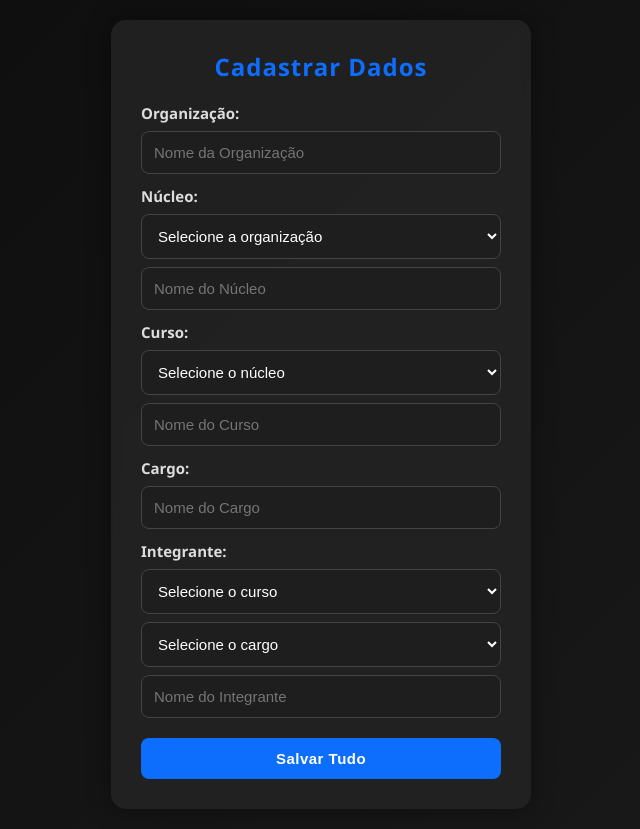
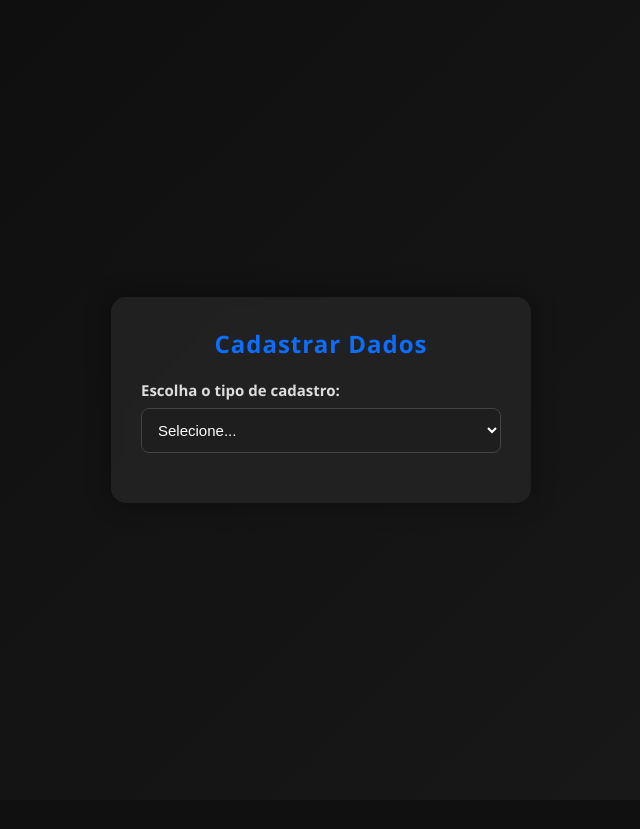
Before and after one commit to guivasdev/TCC_Qualifica-o_Guilherme_Caio, a PHP site: template view/html/form.php in a window 1280 px wide. Shown: the whole page, without its empty margins (319-959 px from the left). After the commit the page ends 503 px from the top, so only its background shows below. Run offline with PHP 8.4, Linux system fonts and the light colour scheme; the template is opened without the code that fills it: most values are stand-ins (such as "Sample title", 1, 10 or a date in 2020).

Commit message:
atualizao 1.5

```diff
--- a/view/html/form.php
+++ b/view/html/form.php
@@ -123,55 +123,134 @@ $base = '/TCC_Qualifica-o_Guilherme_Caio';
     <div class="container">
     <h2>Cadastrar Dados</h2>
 
-    <form action="?acao=salvar" method="POST">
+    <form action="?acao=salvar" method="POST" id="form-dinamico">
+        <input type="hidden" name="tabela" id="tabela">
 
-        <!-- Organização -->
-        <label>Organização:</label>
-        <input type="text" name="organizacao_nome" placeholder="Nome da Organização">
+        <div class="form-group">
+            <label>Escolha o tipo de cadastro:</label>
+            <select id="tipo-cadastro">
+                <option value="">Selecione...</option>
+                <option value="organizacao">Organização</option>
+                <option value="nucleo">Núcleo</option>
+                <option value="curso">Curso</option>
+                <option value="cargo">Cargo</option>
+                <option value="integrante">Integrante</option>
+            </select>
+        </div>
 
-        <!-- Núcleo -->
-        <label>Núcleo:</label>
-        <select name="nucleo_organizacao_id">
-            <option value="">Selecione a organização</option>
-            <?php foreach ($organizacoes as $org): ?>
-                <option value="<?= $org['id'] ?>"><?= htmlspecialchars($org['nome']) ?></option>
-            <?php endforeach; ?>
-        </select>
-        <input type="text" name="nucleo_nome" placeholder="Nome do Núcleo">
+        <!-- Campos Dinâmicos -->
+        <div id="campos-dinamicos"></div>
 
-        <!-- Curso -->
-        <label>Curso:</label>
-        <select name="curso_nucleo_id">
-            <option value="">Selecione o núcleo</option>
-            <?php foreach ($nucleos as $nuc): ?>
-                <option value="<?= $nuc['id'] ?>"><?= htmlspecialchars($nuc['nome']) ?></option>
-            <?php endforeach; ?>
-        </select>
-        <input type="text" name="curso_nome" placeholder="Nome do Curso">
+        <button type="submit" id="btn-salvar" style="display:none;">Salvar</button>
+    </form>
+</div>
 
-        <!-- Cargo -->
-        <label>Cargo:</label>
-        <input type="text" name="cargo_nome" placeholder="Nome do Cargo">
+<style>
+.form-group {
+    margin-bottom: 20px;
+}
 
-        <!-- Integrante -->
-        <label>Integrante:</label>
-        <select name="integrante_curso_id">
-            <option value="">Selecione o curso</option>
-            <?php foreach ($cursos as $cur): ?>
-                <option value="<?= $cur['id'] ?>"><?= htmlspecialchars($cur['nome']) ?></option>
-            <?php endforeach; ?>
-        </select>
+select, input {
+    width: 100%;
+    padding: 12px;
+    margin-top: 8px;
+    font-size: 15px;
+    border-radius: 8px;
+    border: 1px solid #444;
+    background: #1e1e1e;
+    color: #fff;
+}
 
-        <select name="integrante_cargo_id">
-            <option value="">Selecione o cargo</option>
-            <?php foreach ($cargos as $car): ?>
-                <option value="<?= $car['id'] ?>"><?= htmlspecialchars($car['nome']) ?></option>
-            <?php endforeach; ?>
-        </select>
-        <input type="text" name="integrante_nome" placeholder="Nome do Integrante">
+button {
+    width: 100%;
+    padding: 12px;
+    border: none;
+    border-radius: 8px;
+    background: #0d6efd;
+    color: #fff;
+    font-weight: bold;
+    cursor: pointer;
+    transition: 0.25s;
+}
 
-        <button type="submit">Salvar Tudo</button>
-    </form>
+button:hover {
+    background: #0b5ed7;
+    transform: translateY(-2px);
+    box-shadow: 0 4px 12px rgba(13, 110, 253, 0.4);
+}
+</style>
+
+<script>
+// Dados do banco (você deve passar via PHP)
+const organizacoes = <?= json_encode($organizacoes) ?>;
+const nucleos = <?= json_encode($nucleos) ?>;
+const cursos = <?= json_encode($cursos) ?>;
+const cargos = <?= json_encode($cargos) ?>;
+
+const tipoSelect = document.getElementById('tipo-cadastro');
+const camposDiv = document.getElementById('campos-dinamicos');
+const tabelaInput = document.getElementById('tabela');
+const btnSalvar = document.getElementById('btn-salvar');
+
+tipoSelect.addEventListener('change', function() {
+    camposDiv.innerHTML = '';
+    btnSalvar.style.display = 'none';
+    tabelaInput.value = '';
+
+    const tipo = this.value;
+    if (!tipo) return;
+
+    tabelaInput.value = tipo;
+    btnSalvar.style.display = 'block';
+
+    if (tipo === 'organizacao') {
+        camposDiv.innerHTML = `<label>Nome da Organização:</label>
+                               <input type="text" name="nome" placeholder="Digite o nome da organização" required>`;
+    }
+    else if (tipo === 'nucleo') {
+        let options = organizacoes.map(o => `<option value="${o.id}">${o.nome}</option>`).join('');
+        camposDiv.innerHTML = `<label>Selecione a Organização:</label>
+                               <select name="organizacao_id" required>
+                                   <option value="">Selecione...</option>
+                                   ${options}
+                               </select>
+                               <label>Nome do Núcleo:</label>
+                               <input type="text" name="nome" placeholder="Digite o nome do núcleo" required>`;
+    }
+    else if (tipo === 'curso') {
+        let options = nucleos.map(n => `<option value="${n.id}">${n.nome}</option>`).join('');
+        camposDiv.innerHTML = `<label>Selecione o Núcleo:</label>
+                               <select name="nucleo_id" required>
+                                   <option value="">Selecione...</option>
+                                   ${options}
+                               </select>
+                               <label>Nome do Curso:</label>
+                               <input type="text" name="nome" placeholder="Digite o nome do curso" required>`;
+    }
+    else if (tipo === 'cargo') {
+        camposDiv.innerHTML = `<label>Nome do Cargo:</label>
+                               <input type="text" name="nome" placeholder="Digite o nome do cargo" required>`;
+    }
+    else if (tipo === 'integrante') {
+        let cursoOptions = cursos.map(c => `<option value="${c.id}">${c.nome}</option>`).join('');
+        let cargoOptions = cargos.map(c => `<option value="${c.id}">${c.nome}</option>`).join('');
+        camposDiv.innerHTML = `<label>Selecione o Curso:</label>
+                               <select name="curso_id" required>
+                                   <option value="">Selecione...</option>
+                                   ${cursoOptions}
+                               </select>
+                               <label>Selecione o Cargo:</label>
+                               <select name="cargo_id" required>
+                                   <option value="">Selecione...</option>
+                                   ${cargoOptions}
+                               </select>
+                               <label>Nome do Integrante:</label>
+                               <input type="text" name="nome" placeholder="Digite o nome do integrante" required>`;
+    }
+});
+</script>
+
+
 </div>
 
 
```
